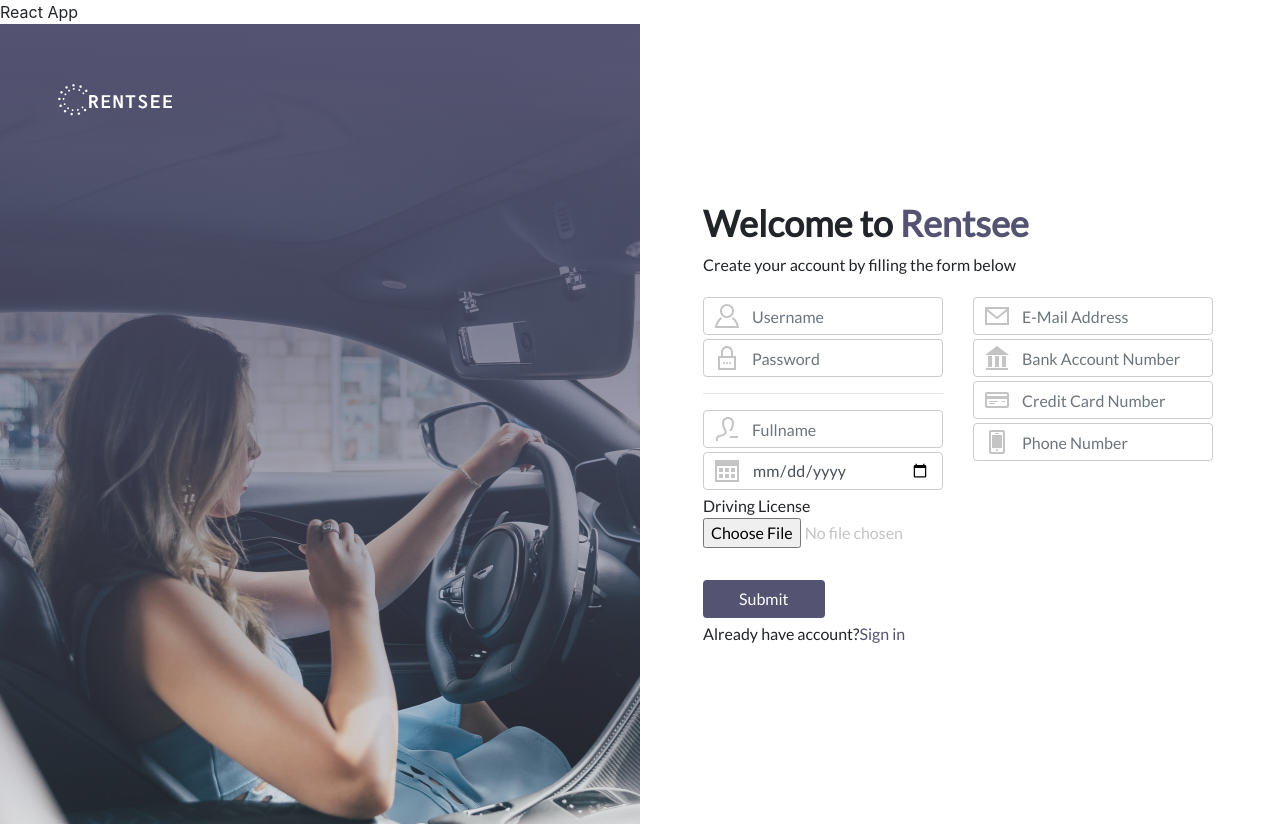
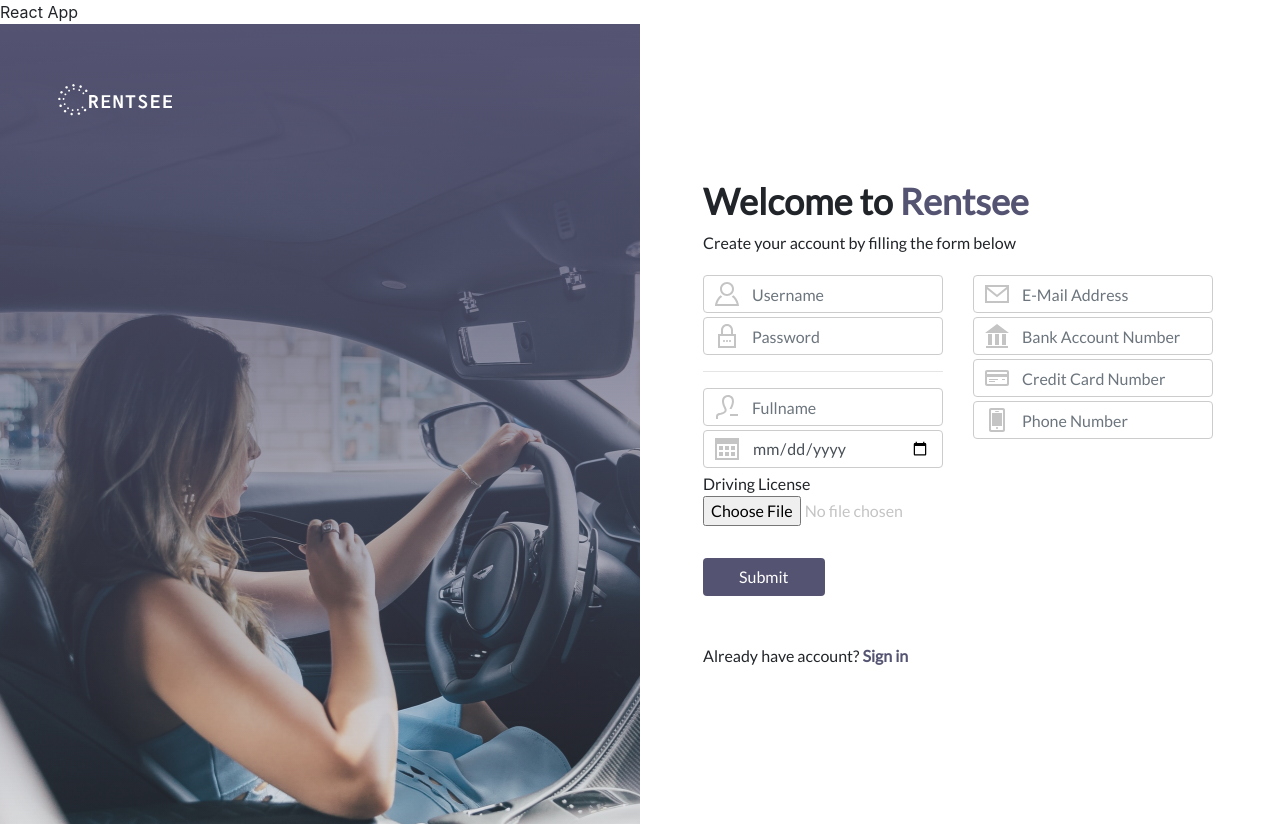
Before and after one commit to 2110423-2019-2/sec3_OldFavor, a React (Create React App) app in the folder rentsee/: page /register in a window 1280 px wide. Built offline with nearby package versions, Linux system fonts and the light colour scheme.

Commit message:
Register: change sign in option

```diff
--- a/rentsee/src/Register/Register.jsx
+++ b/rentsee/src/Register/Register.jsx
@@ -159,9 +159,11 @@
                                 </label>
                                 <input className='btn mt-4 d-flex' type='submit' value='Submit' />
                             </form>
-                            <div className='mt-1 d-flex'>
-                                Already have account?
-                                <a href='/login'>Sign in</a>
+                            <div className='mt-5'>
+                                Already have account?{' '}
+                                <a href='/login' style={{ fontWeight: 'bold' }}>
+                                    Sign in
+                                </a>
                             </div>
                         </div>
                     </div>
```
